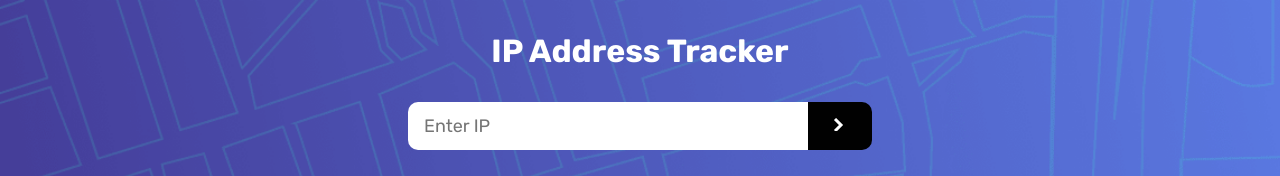
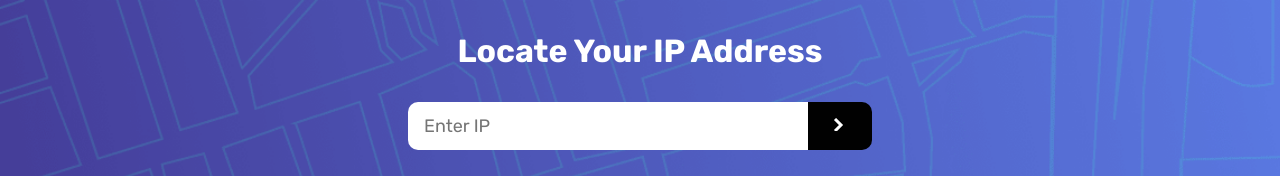
Before and after one commit to alwaysayushagarwal/IP-Address-Tracker, a plain HTML site: page index.html in a window 1280 px wide. Shown: the top 176 px of the page. Drawn offline with nearby package versions, Linux system fonts and the light colour scheme.

Commit message:
Heading changed

```diff
--- a/index.html
+++ b/index.html
@@ -21,7 +21,7 @@
 
 <body>
   <div class="header">
-    <h1 class="heading">IP Address Tracker</h1>
+    <h1 class="heading">Locate Your IP Address</h1>
     <div class="search-bar">
       <input type="text" id="ip-input" placeholder="Enter IP"/>
       <button class="search-button">
```
